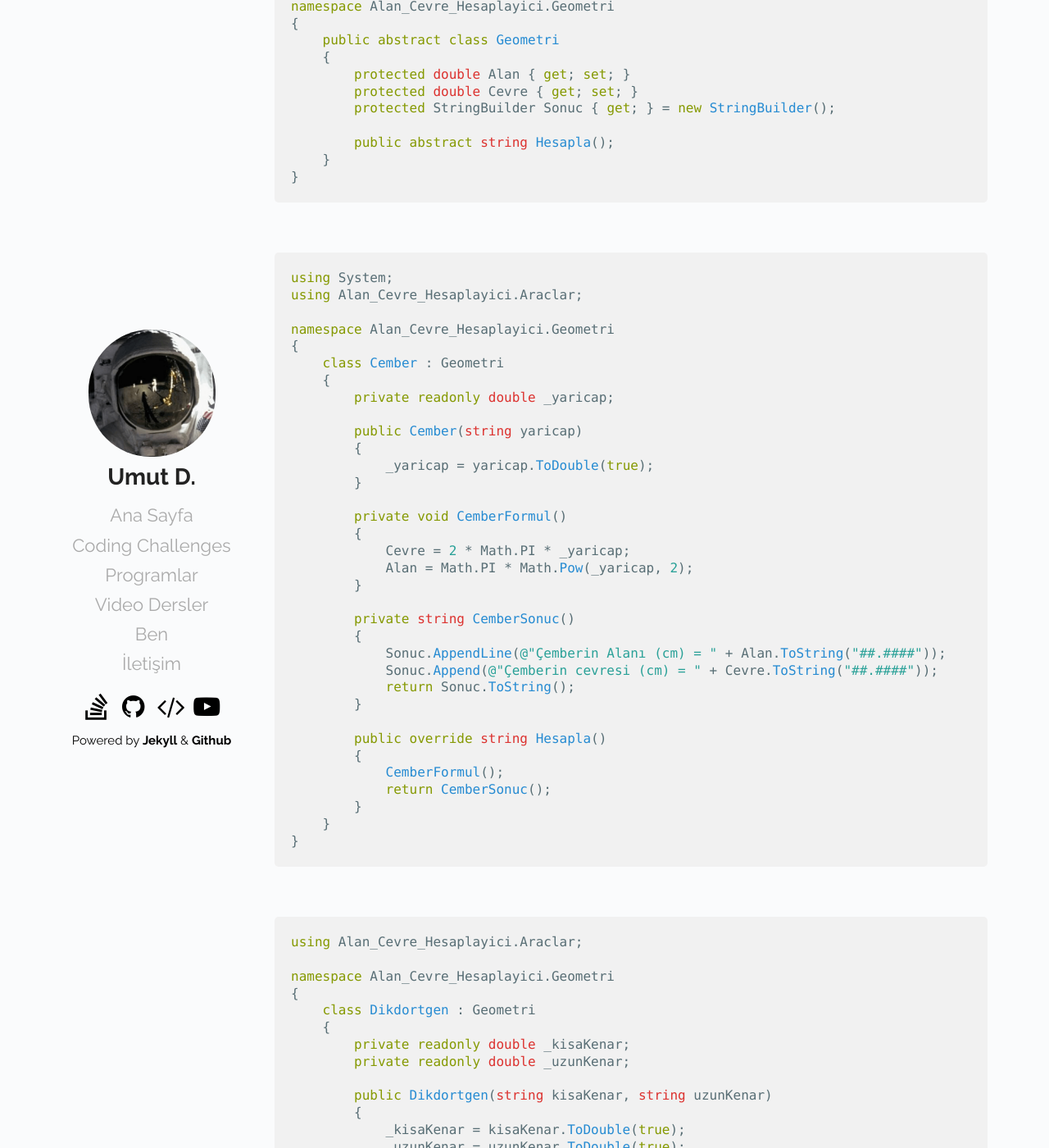
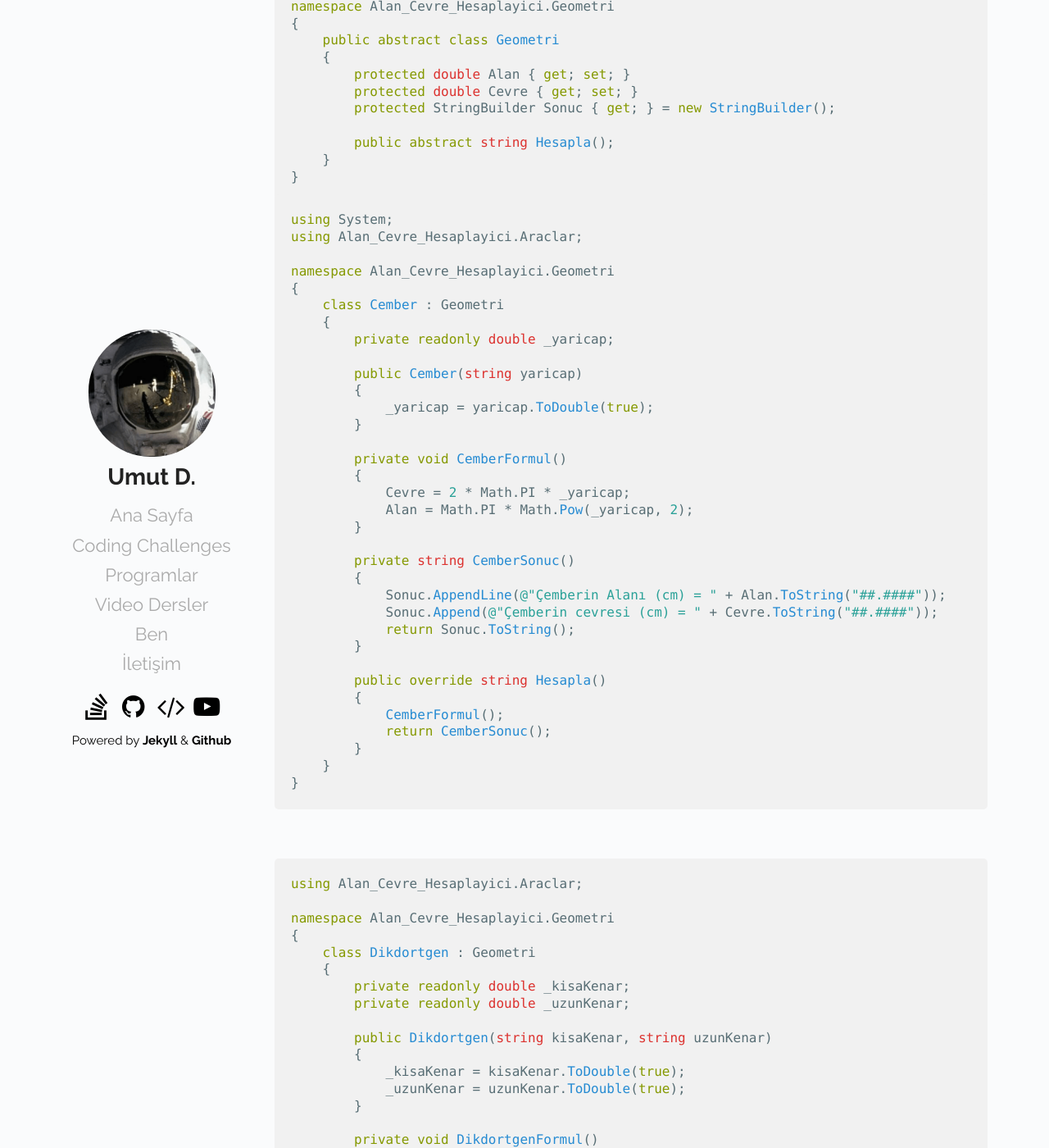
Before and after one commit to Umut-D/umutd.com, a Jekyll site: the page built from _posts/programlar/2019-12-22-alan-cevre-hesaplayici.md, in a window 1280 px wide and 1400 px high, scrolled down 1052 px. Shown: the whole window at 82% size. Built offline with Jekyll 4.4.1, drawn with Linux system fonts in a browser that asks for light colours.

Commit message:
Programlar Sayfasi Guncellendi

````diff
--- a/_posts/programlar/2019-12-22-alan-cevre-hesaplayici.md
+++ b/_posts/programlar/2019-12-22-alan-cevre-hesaplayici.md
@@ -43,7 +43,7 @@ namespace Alan_Cevre_Hesaplayici.Geometri
     }
 }
 ```
-<br>
+<div id="ara"></div>
 ```csharp
 using System;
 using Alan_Cevre_Hesaplayici.Araclar;
--- a/assets/css/style.scss
+++ b/assets/css/style.scss
@@ -339,3 +339,8 @@ button, html input[type="button"], input[type="reset"], input[type="submit"] {
     padding: 8px 35px 8px 14px;
     text-shadow: 0 1px 0 rgba(255,255,255,0.5);
 }
+
+div #ara{
+    margin-top: -10px;
+    margin-bottom: -10px;
+}
````
